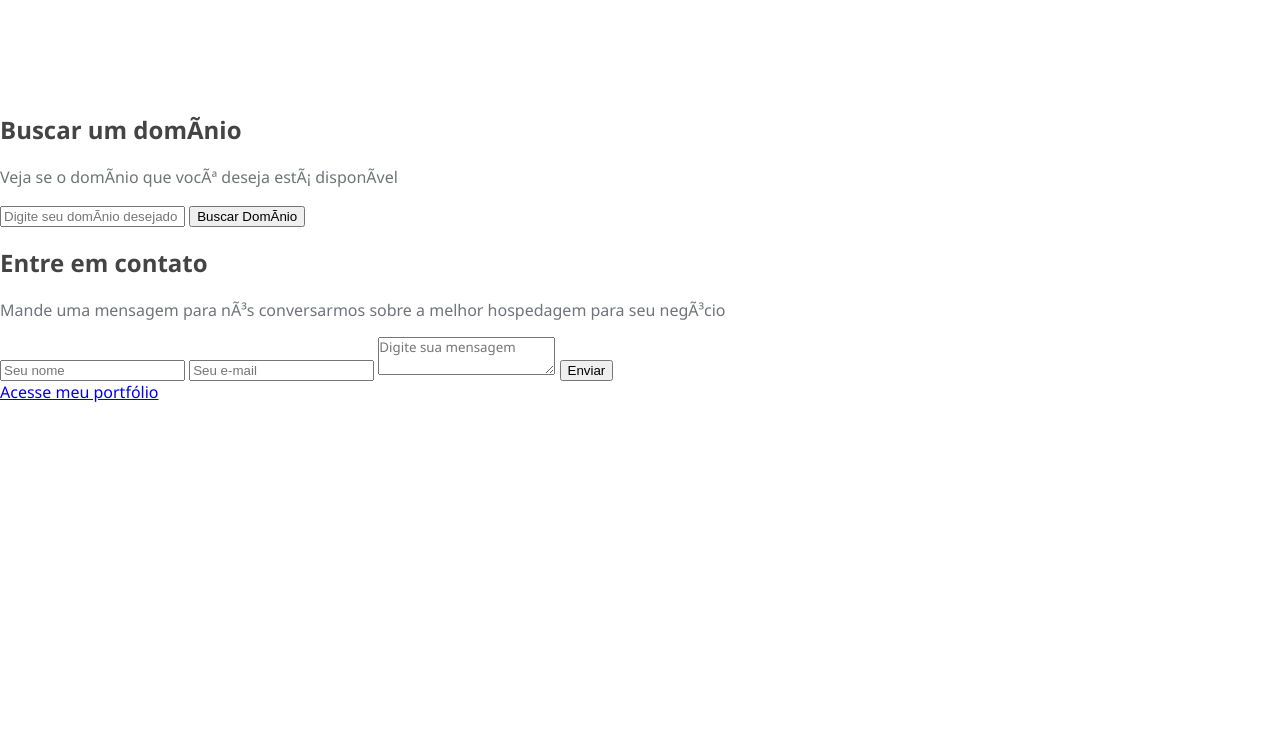
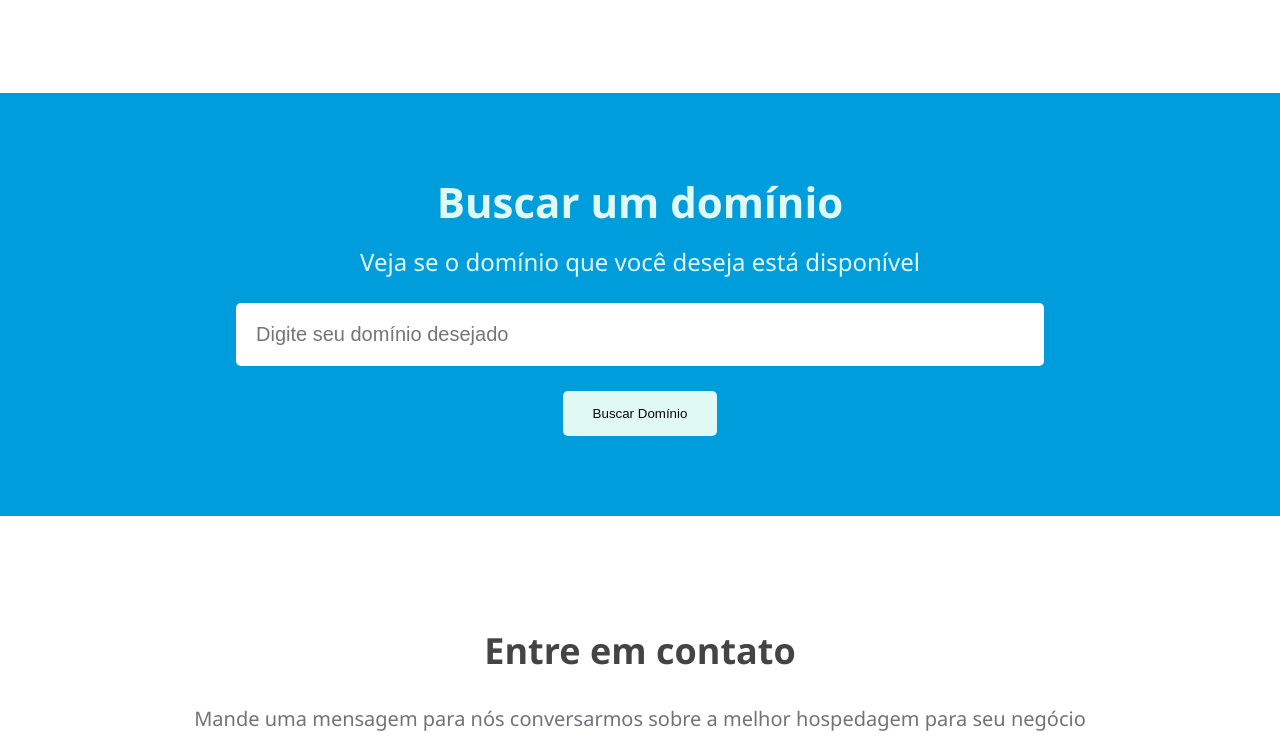
Before and after one commit to WorkMauro/Flexbox, a plain HTML site: page index.html in a window 1280 px wide. Shown: the part 2058-2797 px from the top of the page. Before the commit the page ends 2461 px from the top, so only its background shows below. Drawn offline with Linux system fonts and the light colour scheme.

Commit message:
finalizei o site, posteriormente irei realizar alterações na estilização do mesmo

```diff
--- a/index.html
+++ b/index.html
@@ -114,16 +114,16 @@
         </div>
     </section>
     <section class="searchdomain-container">
-        <h2>Buscar um domÃ­nio</h2>
-        <p>Veja se o domÃ­nio que vocÃª deseja estÃ¡ disponÃ­vel</p>
+        <h2>Buscar um domínio</h2>
+        <p>Veja se o domínio que você deseja está disponível</p>
         <form>
-            <input type="text" name="domain" placeholder="Digite seu domÃ­nio desejado">
-            <input type="submit" value="Buscar DomÃ­nio">
+            <input type="text" name="domain" placeholder="Digite seu domínio desejado">
+            <input type="submit" value="Buscar Domínio">
         </form>
     </section>
     <section class="contact-container">
         <h2>Entre em contato</h1>
-        <p>Mande uma mensagem para nÃ³s conversarmos sobre a melhor hospedagem para seu negÃ³cio</p>
+        <p>Mande uma mensagem para nós conversarmos sobre a melhor hospedagem para seu negócio</p>
         <form>
             <input type="text" name="name" placeholder="Seu nome">
             <input type="email" name="email" placeholder="Seu e-mail">
@@ -131,7 +131,6 @@
             <input type="submit" value="Enviar">
         </form>
     </section>
-
     </main>
     <footer>
         <a href="/sala.html">Acesse meu portfólio</a>
--- a/style.css
+++ b/style.css
@@ -1,7 +1,7 @@
 :root {
   --navbar-color: #009ddc;
   --btn-color: #2bae66;
-  --text-color: #020887;
+  --text-color: #222;
   --achei: tomato;
   --text-bright: #e1f9f5;
   --text-black: #08090a;
@@ -57,6 +57,8 @@ nav {
   display: inline-block;
   text-transform: uppercase;
   margin-left: 25px;
+  font-weight: bold;
+  font-family: Verdana, Geneva, Tahoma, sans-serif;
 }
 
 .navbar-items li a {
@@ -68,8 +70,11 @@ nav {
 .navbar-items li a:hover {
   color: #111;
   background-color: var(--btn-color);
-  scale: (1.1);
+  scale: (1.5);
   transition: all 0.5s;
+  border-radius: 5px;
+  height: 150%;
+  width: 150%;
 }
 
 .default-btn {
@@ -260,3 +265,166 @@ nav {
   margin-right: auto;
   margin-bottom: -50px; /* a ideia é fazer com que a bola entre nos valores abaixo */
 }
+
+/* Buscar dominio */
+
+.searchdomain-container {
+  background-color: var(--navbar-color);
+  text-align: center;
+  padding: 5em 0;
+}
+
+.searchdomain-container h2 {
+  color: var(--text-bright);
+  font-size: 42px;
+  margin-top: 0;
+  margin-bottom: 15px;
+}
+
+.searchdomain-container p {
+  color: var(--text-bright);
+  font-size: 24px;
+  margin-top: 0;
+  margin-bottom: 25px;
+}
+
+.searchdomain-container input {
+  display: block; /* faz com que fique um em cima do outro */
+  position: relative;
+  margin-left: auto;
+  margin-right: auto;
+  border: none;
+  border-radius: 5px;
+}
+
+.searchdomain-container input[type="text"] {
+  margin-bottom: 25px;
+  width: 60%;
+  padding: 20px;
+  font-size: 20px;
+}
+
+.searchdomain-container input[type="submit"] {
+  background: var(--text-bright);
+  padding: 15px 30px;
+  color: var(--text-black);
+}
+
+/* adicionar hover */
+
+.contact-container {
+  text-align: center;
+  padding-top: 5em;
+  padding-bottom: 2em;
+}
+
+.contact-container h2 {
+  font-size: 36px;
+}
+
+.contact-container p {
+  font-size: 20px;
+  margin-bottom: 40px;
+}
+
+.contact-container input,
+.contact-container textarea {
+  width: 200px;
+  padding: 10px 20px;
+  font-size: 16px;
+  border-radius: 5px;
+  border: 1px solid #ccc;
+  margin-left: 10px;
+  margin-right: 10px;
+  margin-bottom: 20px;
+}
+
+.contact-container textarea {
+  display: block;
+  position: relative;
+  margin-right: auto;
+  margin-left: auto;
+  width: 468px;
+  height: 150px;
+}
+
+.contact-container input[type="submit"] {
+  display: block;
+  position: center;
+  margin-left: auto;
+  margin-right: auto;
+  margin-top: 60px;
+  background-color: var(--btn-color);
+  cursor: pointer;
+}
+
+/*footer*/
+
+footer a {
+  display: block;
+  text-align: center;
+  font-weight: bold;
+  text-decoration: none;
+  cursor: pointer;
+  background-color: var(--navbar-color);
+  color: white;
+  padding: 15px;
+  border-top: 2px solid red;
+}
+
+@media screen and (max-width: 1100px) {
+  .plans-container {
+    width: 95%;
+  }
+
+  .plan {
+    margin-left: 5px;
+    margin-right: 5px;
+  }
+}
+
+@media screen and (max-width: 900px) {
+  .plans-container,
+  .specialities-container ul {
+    flex-wrap: wrap;
+  }
+}
+
+@media screen and (max-width: 576px) {
+  html,
+  body {
+    overflow-x: hidden;
+  }
+  .navbar-items li {
+    font-size: 12px;
+    margin-left: 10px;
+  }
+  .plan {
+    width: 100%;
+    max-width: 100%;
+  }
+  .searchdomain-container,
+  .contact-container {
+    padding: 3em 2em;
+  }
+  .container .searchdomain-container input {
+    width: 100%;
+    box-sizing: border-box;
+  }
+  .contact-container input,
+  .contact-container textarea {
+    width: 100%;
+    display: block;
+    margin-left: 0;
+    margin-right: 0;
+    box-sizing: border-box;
+  }
+
+  footer {
+    margin: 20px 50px;
+    display: block;
+    box-sizing: border-box;
+    max-width: 100%;
+    text-align: center;
+  }
+}
```
